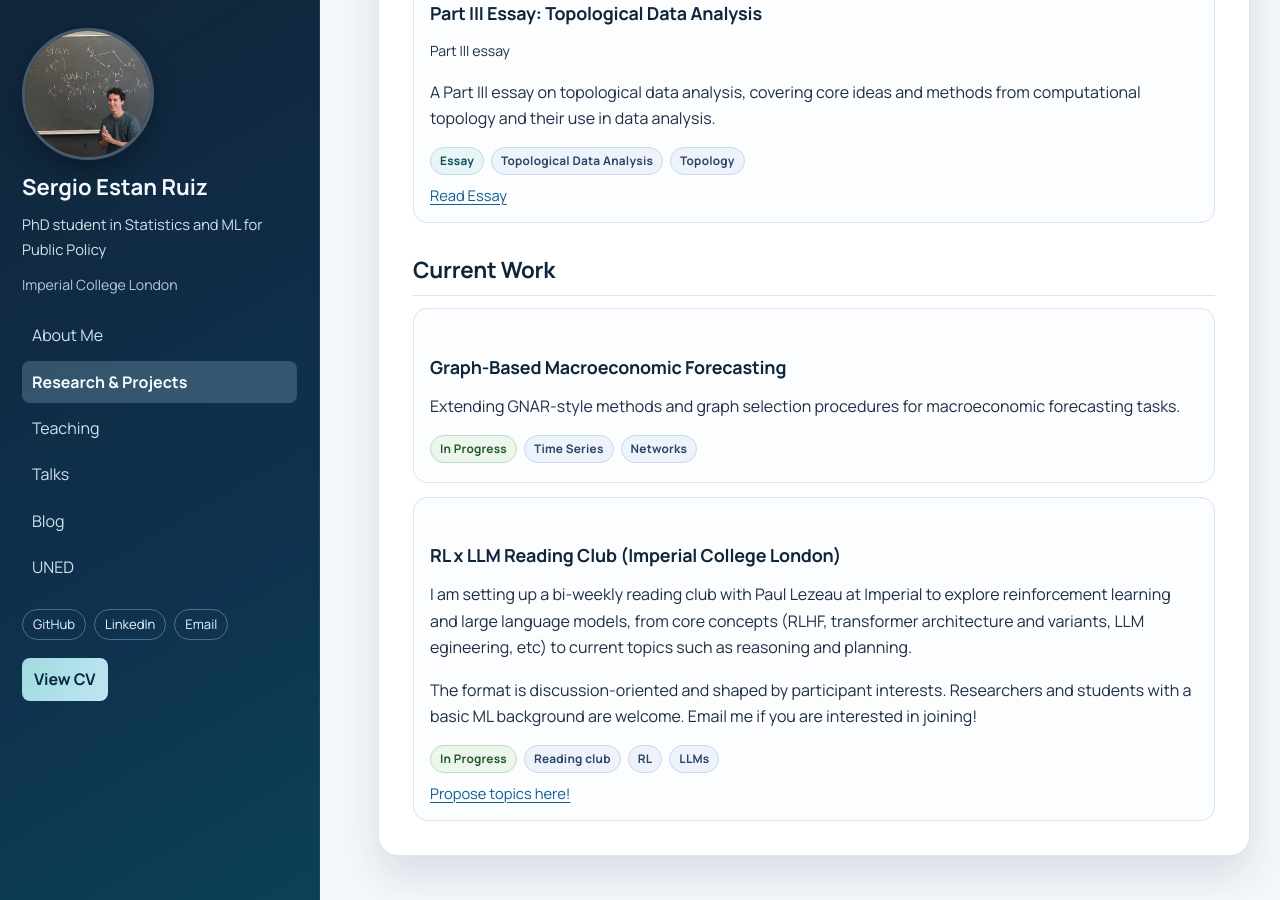
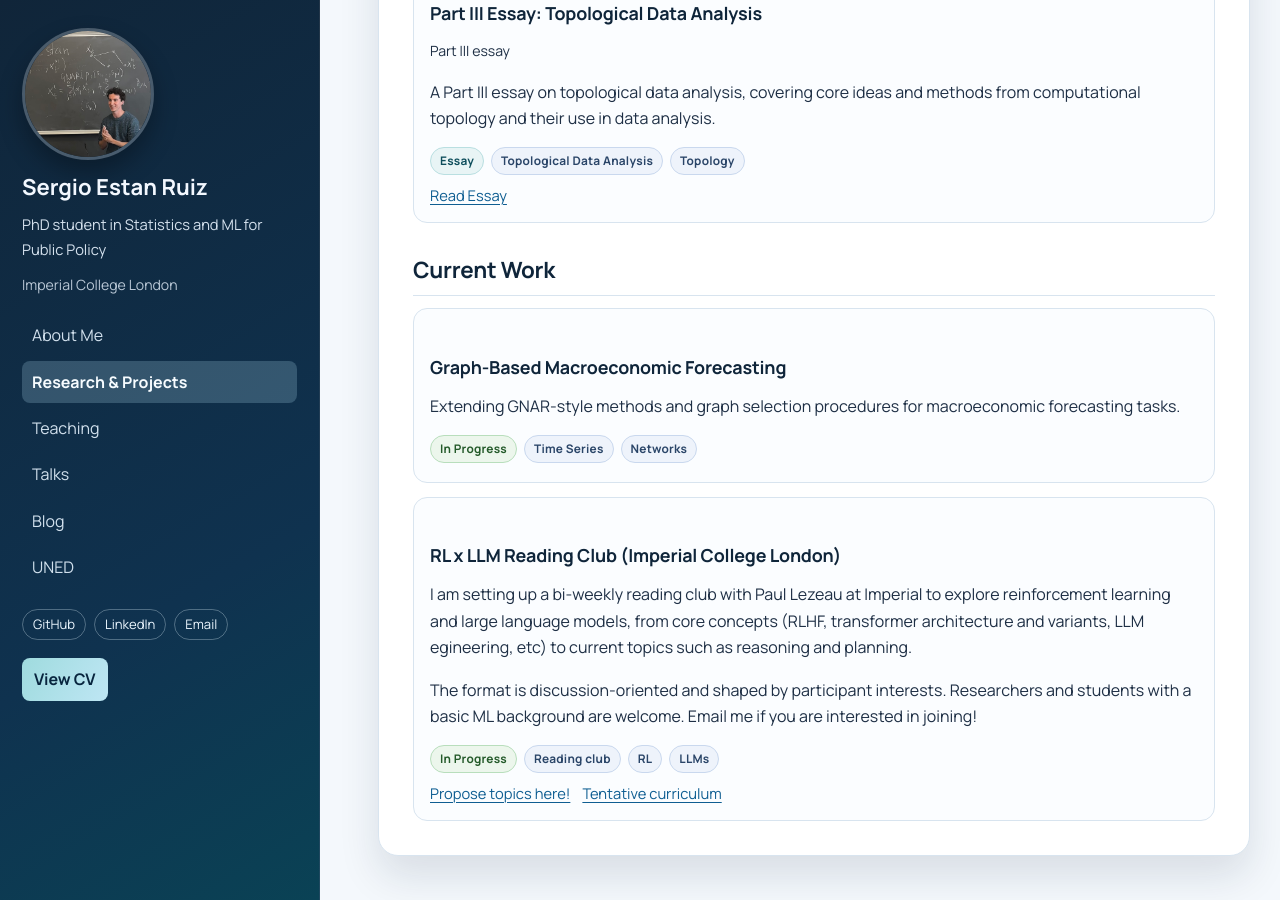
Before and after one commit to SergioEstanRuiz/SergioEstanRuiz.github.io, a Jekyll site: the page built from projects.md, in a window 1280 px wide and 900 px high, scrolled down 928 px. Built offline with Jekyll 4.4.1, drawn with Linux system fonts in a browser that asks for light colours.

Commit message:
added curriculum

```diff
--- a/projects.md
+++ b/projects.md
@@ -102,6 +102,7 @@ permalink: /projects/
     </div>
     <div class="link-row">
       <a href="https://docs.google.com/forms/d/1c9ijdly0IALRb69Y4vqT7LPcMDCPD8DIu-tzFLz3MuM/edit" target="_blank" rel="noopener">Propose topics here! </a>
+      <a href="https://docs.google.com/spreadsheets/d/1hyClzTtPkt1mIkghWqhMcugUy4wpuKbsrvf1XL77KzU/edit?resourcekey=&gid=885810018#gid=885810018" target="_blank" rel="noopener">Tentative curriculum</a>
     </div>
   </article>
 </div>
```
